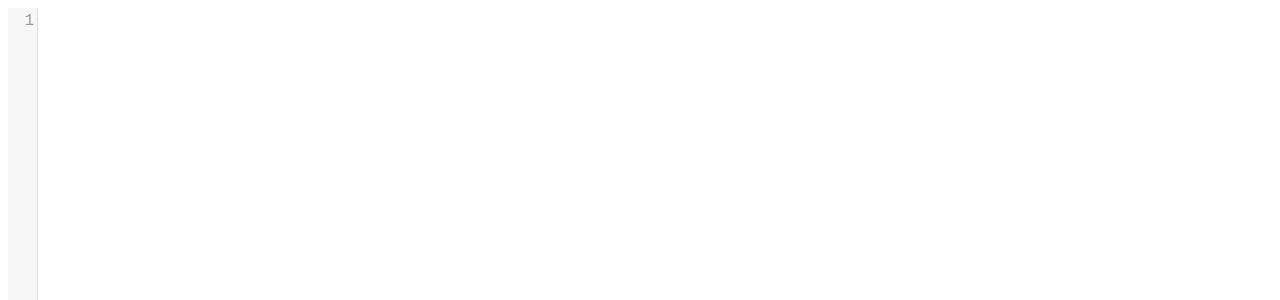
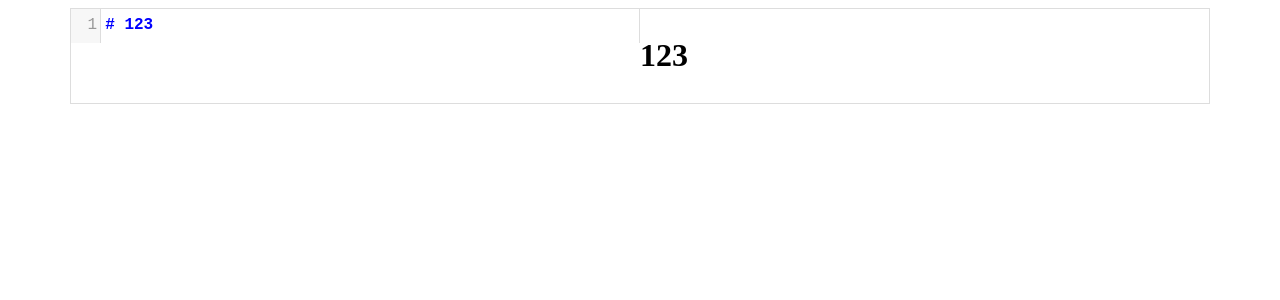
Before and after one commit to zhique-design/zhique-editor, a React app: page / in a window 1280 px wide. Shown: the top 300 px of the page. Built offline with nearby package versions, Linux system fonts and the light colour scheme.

Commit message:
[ADD] markdown渲染

```diff
--- a/demo/public/index.html
+++ b/demo/public/index.html
@@ -29,7 +29,7 @@
             font-size: 625%;
         }
         body {
-            font-size: 16px;
+          font-size: 16px;
 
         }
     </style>
--- a/demo/src/index.tsx
+++ b/demo/src/index.tsx
@@ -7,4 +7,4 @@ import 'codemirror/lib/codemirror';
 import 'codemirror/lib/codemirror.css';
 import 'codemirror/mode/gfm/gfm';
 
-ReactDom.render(<MarkdownEditor  cmOptions={{ mode: 'gfm' }} />, document.getElementById('root'));
+ReactDom.render(<MarkdownEditor  cmOptions={{ mode: 'gfm' }} value="# 123" />, document.getElementById('root'));
--- /dev/null
+++ b/src/Markdown/index.tsx
@@ -0,0 +1,34 @@
+import React, { Component } from 'react';
+import ReactMarkdown, { ReactMarkdownPropsBase } from 'react-markdown';
+import gfm from 'remark-gfm';
+import Code from './renderer/Code';
+
+interface MarkdownProps extends ReactMarkdownPropsBase {
+  readonly value?: string;
+}
+
+class Markdown extends Component<MarkdownProps> {
+  static defaultProps = {
+    className: 'markdown-body',
+    linkTarget: '_blank',
+  };
+
+  render() {
+    const { value, ...rest } = this.props;
+    return (
+      <ReactMarkdown
+        plugins={[
+          gfm,
+        ]}
+        renderers={{
+          code: Code
+        }}
+        {...rest}
+      >
+        {value || ''}
+      </ReactMarkdown>
+    );
+  }
+}
+
+export default Markdown;
--- /dev/null
+++ b/src/Markdown/renderer/Code.tsx
@@ -0,0 +1,26 @@
+import React from 'react';
+import SyntaxHighlighter from 'react-syntax-highlighter';
+import { docco } from 'react-syntax-highlighter/dist/esm/styles/hljs';
+
+interface CodeProps {
+  language?: string;
+  value?: string;
+}
+
+const Code: React.FC<CodeProps> = ({ value, language }) => (
+  <SyntaxHighlighter
+    language={language}
+    style={docco}
+    showLineNumbers
+    wrapLines
+  >
+    {value}
+  </SyntaxHighlighter>
+);
+
+Code.defaultProps = {
+  language: '',
+  value: '',
+};
+
+export default Code;
--- /dev/null
+++ b/src/index.less
@@ -0,0 +1,32 @@
+@border-style: 1px solid #ddd;
+
+.zhique-editor {
+  display: flex;
+  overflow: hidden;
+  position: relative;
+  border: @border-style;
+  margin: 0 auto;
+
+  ::-webkit-scrollbar {
+    height: 6px;
+    width: 6px;
+    background: rgba(0, 0, 0, 0.1);
+  }
+
+  ::-webkit-scrollbar-thumb {
+    background: rgba(0, 0, 0, 0.3);
+    border-radius: 6px;
+  }
+
+  .CodeMirror {
+    flex: 1 1;
+    height: 100%;
+    line-height: 1.6;
+    border-right: @border-style;
+  }
+
+  &-preview {
+    overflow: auto;
+    line-height: 1.6;
+  }
+}
--- a/src/index.tsx
+++ b/src/index.tsx
@@ -1,44 +1,78 @@
 import React, { Component } from 'react';
 import classNames from 'classnames';
 import {  EditorConfiguration } from 'codemirror';
-
-import CodeBlock from './CodeBlock';
 import { observer } from 'mobx-react';
 import { observable } from 'mobx';
+
+import CodeBlock from '@/CodeBlock';
+import Markdown from '@/Markdown';
+
+
+import './index.less';
 
 interface MarkdownEditorProps extends React.HTMLAttributes<HTMLDivElement> {
   value?: string;
   fullScreen?: boolean;
+  watch?: boolean;
   cmOptions?: EditorConfiguration;
+}
+
+type EditorUIProps = {
+  watch?: boolean;
+  fullScreen?: boolean;
+
 }
 
 @observer
 class MarkdownEditor extends Component<MarkdownEditorProps> {
 
   static defaultProps = {
-    fullScreen: true
+    watch: true,
   }
 
   @observable text?: string;
 
+  @observable editorUIProps: EditorUIProps;
+
   constructor(props: MarkdownEditorProps | Readonly<MarkdownEditorProps>) {
     super(props);
-    const { value } = this.props;
+    const { value, watch, fullScreen } = this.props;
     this.text = value;
+    this.editorUIProps = {
+      watch,
+      fullScreen
+    }
   }
 
 
   render() {
-    const { className, fullScreen, cmOptions, ...rest } = this.props;
+    const {
+      className,
+      cmOptions,
+      ...rest
+    } = this.props;
+    const { watch, fullScreen } = this.editorUIProps;
     const cls = classNames('zhique-editor', {
       'zhique-editor-fullscreen': fullScreen
     })
     return (
-      <div {...rest} className={cls}>
+      <div {...rest} className={cls} style={{ width: '90%' }}>
         <CodeBlock
           value={this.text}
           options={cmOptions}
+          onChange={value => {
+            this.text = value;
+          }}
         />
+        {watch && (
+          <div className={`zhique-editor-preview`} style={{ width: '50%', height: '100%' }}>
+            <div
+              className="zhique-editor-preview-container"
+            >
+              <Markdown value={this.text} />
+            </div>
+          </div>
+        )}
       </div>
     );
   }
```
Also changed, not shown: package.json (+6 -3 lines).
